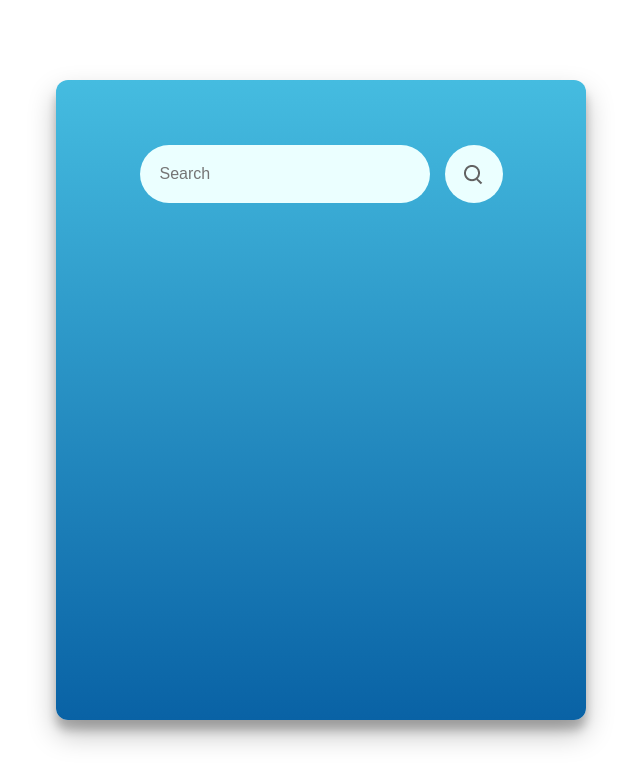
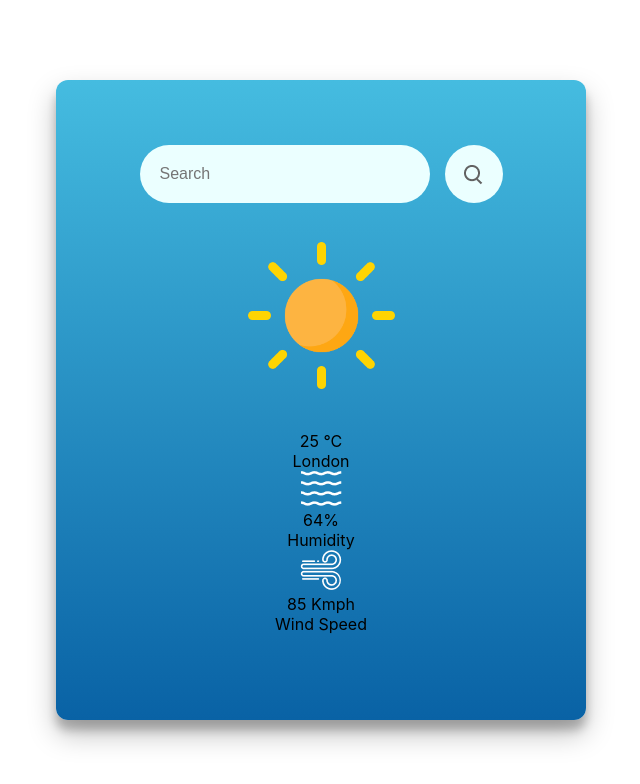
Before and after one commit to fmfahath/react-weather-app, a React (Create React App) app: page / in a window 1280 px wide. Shown: the top 784 px of the page, without its empty margins (319-959 px from the left). Built offline with nearby package versions, Linux system fonts and the light colour scheme.

Commit message:
weather image, ions, text layout created

```diff
--- a/src/components/WeatherApp.jsx
+++ b/src/components/WeatherApp.jsx
@@ -9,18 +9,51 @@ import rain_img from '../assets/rain.png'
 import search_img from '../assets/search.png'
 import snow_img from '../assets/snow.png'
 import wind_img from '../assets/wind.png'
+import { clear } from '@testing-library/user-event/dist/clear'
 
 const WeatherApp = () => {
     return (
-        //search bar
         <div className='container'>
+            {/* searchbar */}
             <div className="top-bar">
                 <input type="text" className="cityInput" placeholder='Search' />
                 <div className="search-icon">
                     <img src={search_icon} alt="" />
                 </div>
             </div>
+
+            {/* weather image */}
+            <div className="weather-image">
+                <img src={clear_img} alt="" />
+            </div>
+
+            {/* weather condition */}
+            <div className="weather-temp">25 °C</div>
+
+            {/* weather location */}
+            <div className="weather-location">London</div>
+
+            {/* humidity / wind  */}
+            <div className="data-container">
+                <div className="element">
+                    <img src={humidity_img} alt="" className="icon" />
+                    <div className="data">
+                        <div className="humidity-per">64%</div>
+                        <div className="text">Humidity</div>
+                    </div>
+                </div>
+                <div className="element">
+                    <img src={wind_img} alt="" className="icon" />
+                    <div className="data">
+                        <div className="humidity-per">85 Kmph</div>
+                        <div className="text">Wind Speed</div>
+                    </div>
+                </div>
+            </div>
+
         </div>
+
+
     )
 }
 
```
